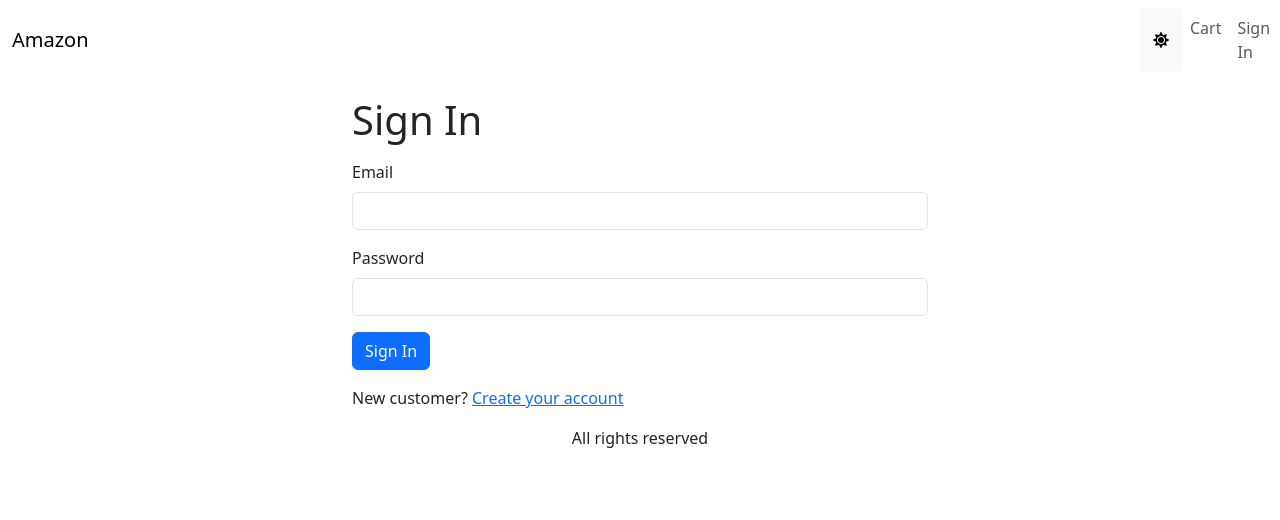
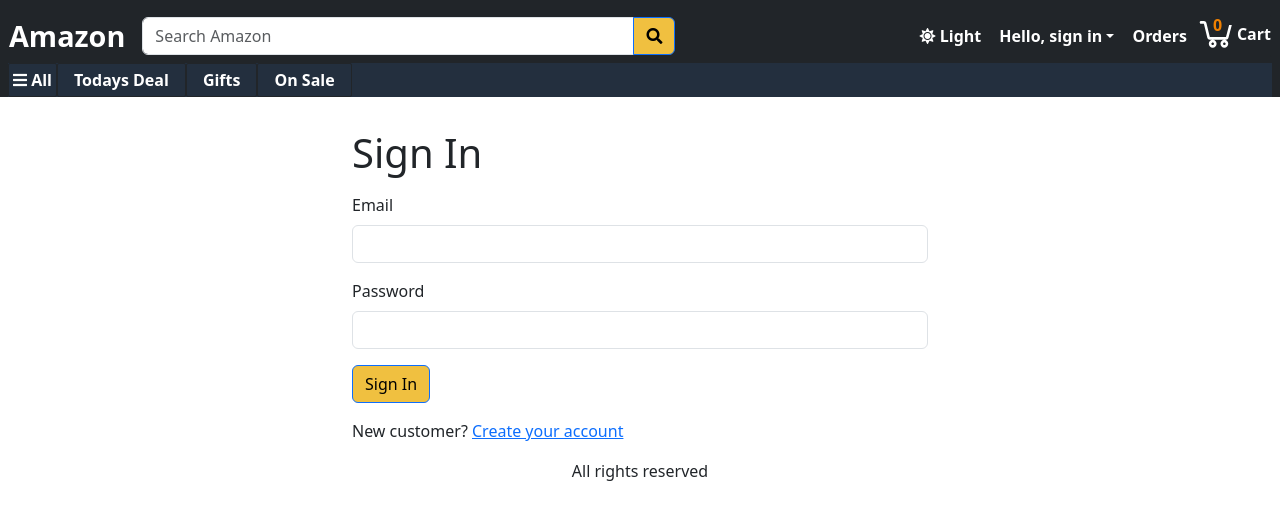
Before and after one commit to KenAtopos/Amazon_Clone_TS_MERN, a React (Vite) app in the folder frontend/: page /signin in a window 1280 px wide. Shown: the top 520 px of the page. Built offline with nearby package versions, Linux system fonts and the light colour scheme.

Commit message:
design the whole UI make it close to the real Amazon

```diff
--- a/frontend/src/App.tsx
+++ b/frontend/src/App.tsx
@@ -3,15 +3,18 @@
   Badge,
   Button,
   Container,
+  Form,
+  FormControl,
+  InputGroup,
   Nav,
+  Navbar,
   NavDropdown,
-  Navbar,
 } from "react-bootstrap";
 import { Link, Outlet } from "react-router-dom";
 import { LinkContainer } from "react-router-bootstrap";
-import { Store } from "./Store";
 import { ToastContainer } from "react-toastify";
 import "react-toastify/dist/ReactToastify.css";
+import { Store } from "./Store";
 
 function App() {
   const {
@@ -26,7 +29,6 @@
   const switchModeHandler = () => {
     dispatch({ type: "SWITCH_MODE" });
   };
-
   const signoutHandler = () => {
     dispatch({ type: "USER_SIGNOUT" });
     localStorage.removeItem("userInfo");
@@ -40,52 +42,119 @@
     <div className="d-flex flex-column vh-100">
       <ToastContainer position="bottom-center" limit={1} />
       <header>
-        <Navbar expand="lg">
-          <Container>
-            <LinkContainer to="/">
+        <Navbar
+          className="d-flex flex-column align-items-stretch p-2 pb-0 mb-3"
+          bg="dark"
+          variant="dark"
+          expand="lg"
+        >
+          <div className="d-flex justify-content-between align-items-center">
+            <LinkContainer to="/" className="header-link">
               <Navbar.Brand>Amazon</Navbar.Brand>
             </LinkContainer>
-          </Container>
-          <Nav className="me-auto">
-            <Button variant={mode} onClick={switchModeHandler}>
-              <i className={mode === "light" ? "fa fa-sun" : "fa fa-moon"}></i>
+            <Form className="flex-grow-1 d-flex me-auto">
+              <InputGroup>
+                <FormControl
+                  type="text"
+                  name="q"
+                  id="q"
+                  placeholder="Search Amazon"
+                  aria-label="Search Amazon"
+                  aria-describedby="button-search"
+                ></FormControl>
+                <Button
+                  variant="outline-primary"
+                  type="submit"
+                  id="button-search"
+                >
+                  <i className="fas fa-search"></i>
                 </Button>
-            <Link to="/cart" className="nav-link">
-              Cart
-              {cart.cartItems.length > 0 && (
-                <Badge pill bg="danger">
-                  {cart.cartItems.reduce((a, c) => a + c.quantity, 0)}
-                </Badge>
-              )}
+              </InputGroup>
+            </Form>
+            <Navbar.Collapse>
+              <Nav className="w-100 justify-content-end">
+                <Link
+                  to="#"
+                  className="nav-link header-link"
+                  onClick={switchModeHandler}
+                >
+                  <i
+                    className={mode === "light" ? "fa fa-sun" : "fa fa-moon"}
+                  ></i>{" "}
+                  {mode === "light" ? "Light" : "Dark"}
                 </Link>
+
                 {userInfo ? (
                   <NavDropdown
-                title={userInfo.name}
-                id="basic-nav-dropdown"
-                className="dropdown-menu-start"
+                    className="header-link"
+                    title={`Hello, ${userInfo.name}`}
                   >
+                    <LinkContainer to="/profile">
+                      <NavDropdown.Item>User Profile</NavDropdown.Item>
+                    </LinkContainer>
                     <LinkContainer to="/orderhistory">
                       <NavDropdown.Item>Order History</NavDropdown.Item>
                     </LinkContainer>
+                    <NavDropdown.Divider />
                     <Link
                       className="dropdown-item"
                       to="#signout"
                       onClick={signoutHandler}
                     >
-                  Sign Out
+                      {" "}
+                      Sign Out{" "}
                     </Link>
                   </NavDropdown>
                 ) : (
-              <Link className="nav-link" to="/signin">
-                Sign In
+                  <NavDropdown className="header-link" title={`Hello, sign in`}>
+                    <LinkContainer to="/signin">
+                      <NavDropdown.Item>Sign In</NavDropdown.Item>
+                    </LinkContainer>
+                  </NavDropdown>
+                )}
+                <Link to="/orderhistory" className="nav-link header-link">
+                  Orders
                 </Link>
-            )}
+                <Link to="/cart" className="nav-link header-link p-0">
+                  {
+                    <span className="cart-badge">
+                      {cart.cartItems.reduce((a, c) => a + c.quantity, 0)}
+                    </span>
+                  }
+                  <svg
+                    fill="#ffffff"
+                    viewBox="130 150 200 300"
+                    width="40px"
+                    height="40px"
+                  >
+                    <path d="M 110.164 188.346 C 104.807 188.346 100.437 192.834 100.437 198.337 C 100.437 203.84 104.807 208.328 110.164 208.328 L 131.746 208.328 L 157.28 313.233 C 159.445 322.131 167.197 328.219 176.126 328.219 L 297.409 328.219 C 306.186 328.219 313.633 322.248 315.951 313.545 L 341.181 218.319 L 320.815 218.319 L 297.409 308.237 L 176.126 308.237 L 150.592 203.332 C 148.426 194.434 140.675 188.346 131.746 188.346 L 110.164 188.346 Z M 285.25 328.219 C 269.254 328.219 256.069 341.762 256.069 358.192 C 256.069 374.623 269.254 388.165 285.25 388.165 C 301.247 388.165 314.431 374.623 314.431 358.192 C 314.431 341.762 301.247 328.219 285.25 328.219 Z M 197.707 328.219 C 181.711 328.219 168.526 341.762 168.526 358.192 C 168.526 374.623 181.711 388.165 197.707 388.165 C 213.704 388.165 226.888 374.623 226.888 358.192 C 226.888 341.762 213.704 328.219 197.707 328.219 Z M 197.707 348.201 C 203.179 348.201 207.434 352.572 207.434 358.192 C 207.434 363.812 203.179 368.183 197.707 368.183 C 192.236 368.183 187.98 363.812 187.98 358.192 C 187.98 352.572 192.236 348.201 197.707 348.201 Z M 285.25 348.201 C 290.722 348.201 294.977 352.572 294.977 358.192 C 294.977 363.812 290.722 368.183 285.25 368.183 C 279.779 368.183 275.523 363.812 275.523 358.192 C 275.523 352.572 279.779 348.201 285.25 348.201 Z" />
+                  </svg>
+                  <span>Cart</span>
+                </Link>
               </Nav>
+            </Navbar.Collapse>
+          </div>
+          <div className="sub-header">
+            <div className="d-flex">
+              <Link to="#" className="nav-link header-link p-1">
+                <i className="fas fa-bars"></i> All
+              </Link>
+              {["Todays Deal", "Gifts", "On Sale"].map((x) => (
+                <Link
+                  key={x}
+                  className="nav-link header-link p-1 px-3"
+                  to={`/search?tag=${x}`}
+                >
+                  {x}
+                </Link>
+              ))}
+            </div>
+          </div>
         </Navbar>
       </header>
       <main>
         <Container className="mt-3">
-          <Outlet />{" "}
+          <Outlet />
           {/* outlet here is a placeholder which will be filled with the component from the child routes, namely "/" or "product/:slug" here*/}
         </Container>
       </main>
--- a/frontend/src/index.css
+++ b/frontend/src/index.css
@@ -41,3 +41,50 @@
   left: auto;
   right: 0;
 }
+
+.btn-primary,
+.btn-outline-primary {
+  background-color: #f0c040;
+  color: #000000;
+}
+
+/* header */
+
+.navbar-brand {
+  font-weight: bold;
+  font-size: 1.8rem;
+}
+
+a.header-link,
+.header-link > a {
+  border: 1px rgb(33, 37, 41) solid;
+  border-radius: 2px;
+  color: white !important;
+  font-weight: bold;
+}
+
+a.header-link:hover,
+.header-link > a:hover {
+  color: white;
+  border: 1px white solid;
+}
+
+.header .dropdown-menu,
+.header .dropdown-item {
+  color: black !important;
+  background-color: white;
+}
+.header .dropdown-item a:hover {
+  border: 1px rgb(33, 37, 41) solid;
+}
+.sub-header {
+  background-color: #232f3e;
+}
+
+.cart-badge {
+  position: absolute;
+  color: #f08000;
+  font-weight: bold;
+  margin-left: 16px;
+  margin-top: -3px;
+}
```
Lines whose indentation alone changed are shown as unchanged.
